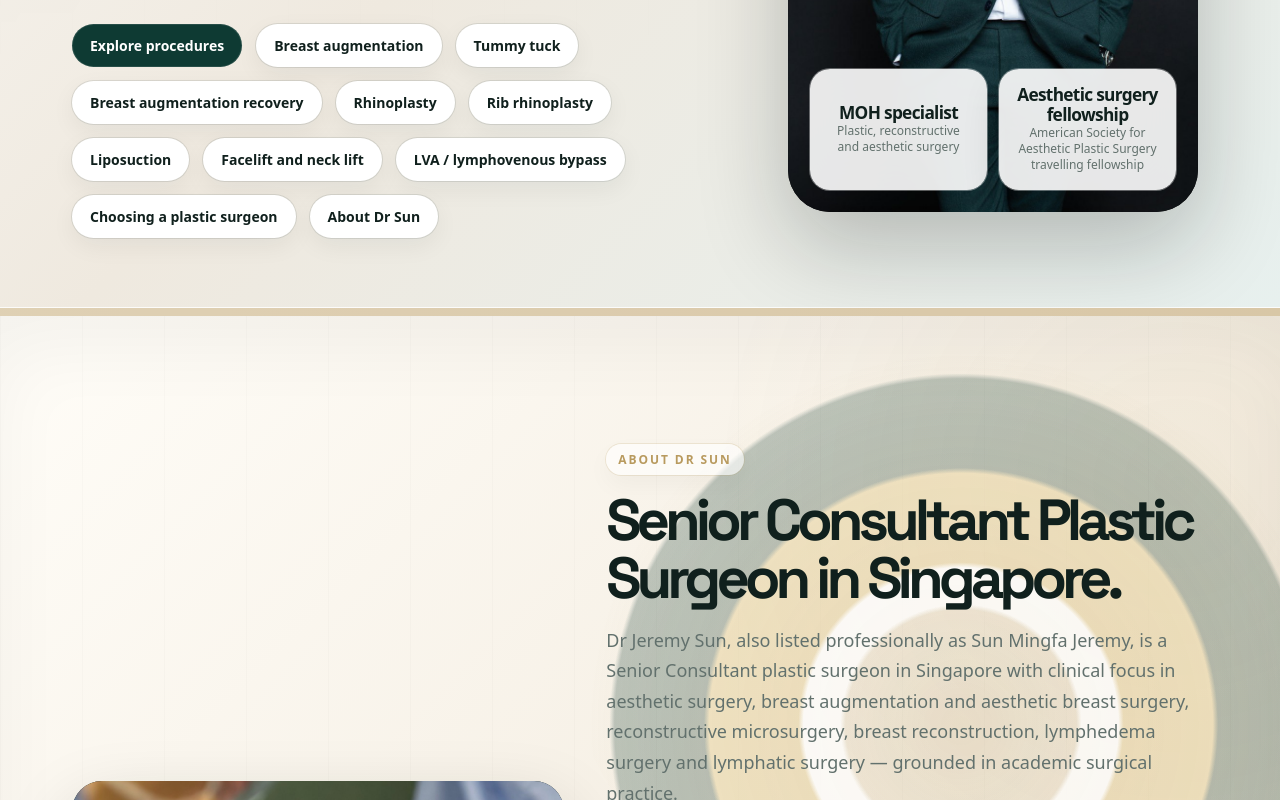
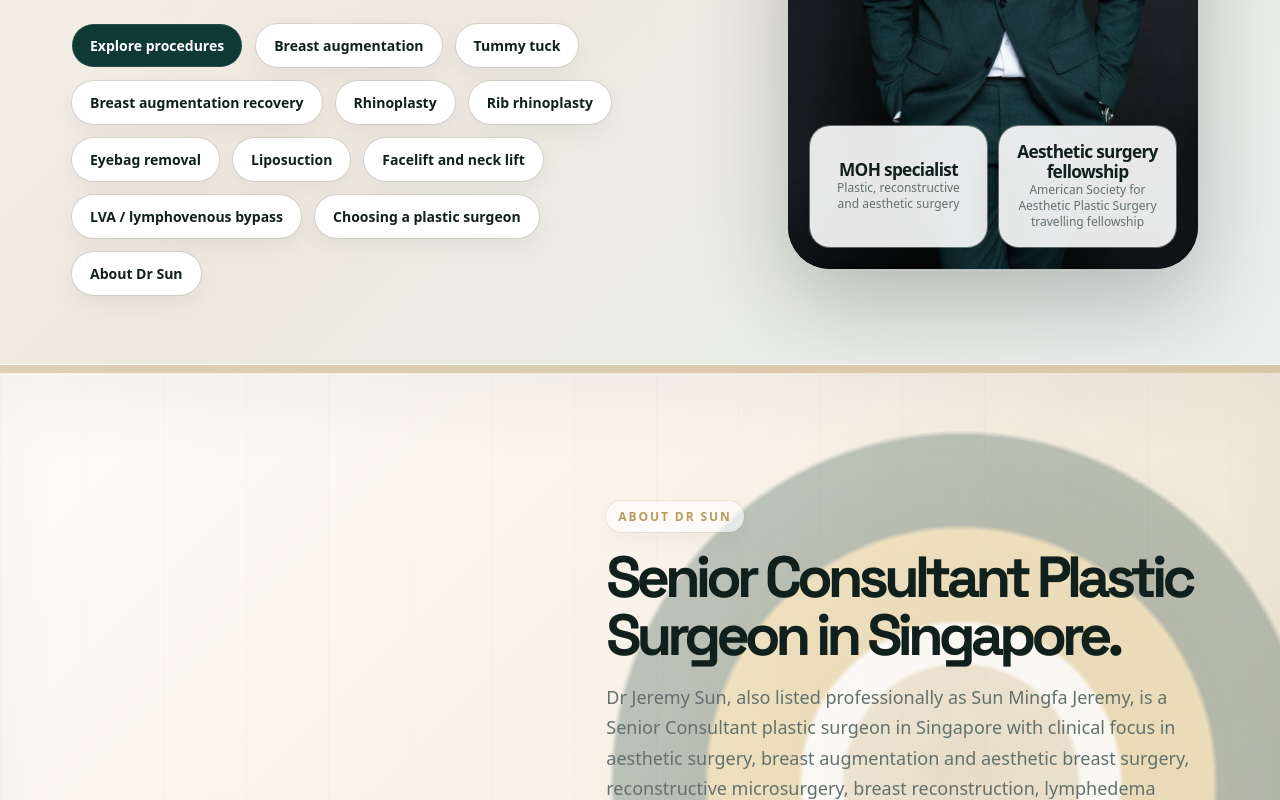
Before and after one commit to zatyrical/plasticwebsite, a Next.js app: page / in a window 1280 px wide. Shown: the part 800-1600 px from the top of the page. Built offline with nearby package versions, Linux system fonts and the light colour scheme.

Commit message:
Add clinically reviewed lower blepharoplasty guide

```diff
--- a/app/page.tsx
+++ b/app/page.tsx
@@ -84,6 +84,7 @@ export default function Home() {
               <a href="/24-hour-rapid-recovery-breast-augmentation-singapore" className="btn btn-ghost">Breast augmentation recovery</a>
               <a href="/asian-rhinoplasty-singapore" className="btn btn-ghost">Rhinoplasty</a>
               <a href="/rib-rhinoplasty-singapore" className="btn btn-ghost">Rib rhinoplasty</a>
+              <a href="/eyebag-removal-lower-blepharoplasty-singapore" className="btn btn-ghost">Eyebag removal</a>
               <a href="/body-contouring-liposuction-singapore" className="btn btn-ghost">Liposuction</a>
               <a href="/face-neck-lift-singapore" className="btn btn-ghost">Facelift and neck lift</a>
               <a href="/lymphovenous-bypass-lva-surgery-singapore" className="btn btn-ghost">LVA / lymphovenous bypass</a>
@@ -136,7 +137,7 @@ export default function Home() {
         <div className="container">
           <div className="eyebrow signature-eyebrow"><span className="signature-script">Signature</span><span className="signature-kicker">Treatments</span></div>
           <h2>Aesthetic surgery</h2>
-          <p className="section-intro">A focused selection of aesthetic procedures within Dr Sun’s practice, including detailed guides to <a href="/breast-augmentation-singapore">breast augmentation in Singapore</a>, <a href="/24-hour-rapid-recovery-breast-augmentation-singapore">rapid recovery principles and limits</a>, <a href="/mommy-makeover-singapore">mommy makeover / post-pregnancy surgery</a>, <a href="/tummy-tuck-singapore">tummy tuck / abdominoplasty in Singapore</a>, <a href="/body-contouring-liposuction-singapore">liposuction and body contouring</a>, <a href="/face-neck-lift-singapore">facelift and neck lift</a>, and <a href="/rib-rhinoplasty-singapore">rib rhinoplasty</a>.</p>
+          <p className="section-intro">A focused selection of aesthetic procedures within Dr Sun’s practice, including detailed guides to <a href="/breast-augmentation-singapore">breast augmentation in Singapore</a>, <a href="/24-hour-rapid-recovery-breast-augmentation-singapore">rapid recovery principles and limits</a>, <a href="/mommy-makeover-singapore">mommy makeover / post-pregnancy surgery</a>, <a href="/tummy-tuck-singapore">tummy tuck / abdominoplasty in Singapore</a>, <a href="/body-contouring-liposuction-singapore">liposuction and body contouring</a>, <a href="/face-neck-lift-singapore">facelift and neck lift</a>, <a href="/eyebag-removal-lower-blepharoplasty-singapore">eyebag removal / lower blepharoplasty</a>, and <a href="/rib-rhinoplasty-singapore">rib rhinoplasty</a>.</p>
           <div className="grid-3 focus-grid aesthetic-photo-grid signature-photo-grid">{aestheticSignatureTreatments.map((x) => {
             const content = <><Image src={x.image} alt={x.alt} width={720} height={720} sizes="(max-width: 900px) calc(50vw - 27px), (max-width: 1180px) calc(33.333vw - 26px), 368px" /><div className="aesthetic-photo-overlay"><h3>{x.title}</h3>{x.href ? <span>View page</span> : null}</div></>;
             return x.href ? <a className="card linked-card focus-card aesthetic-photo-card" href={x.href} key={x.title}>{content}</a> : <div className="card focus-card aesthetic-photo-card" key={x.title}>{content}</div>;
```
